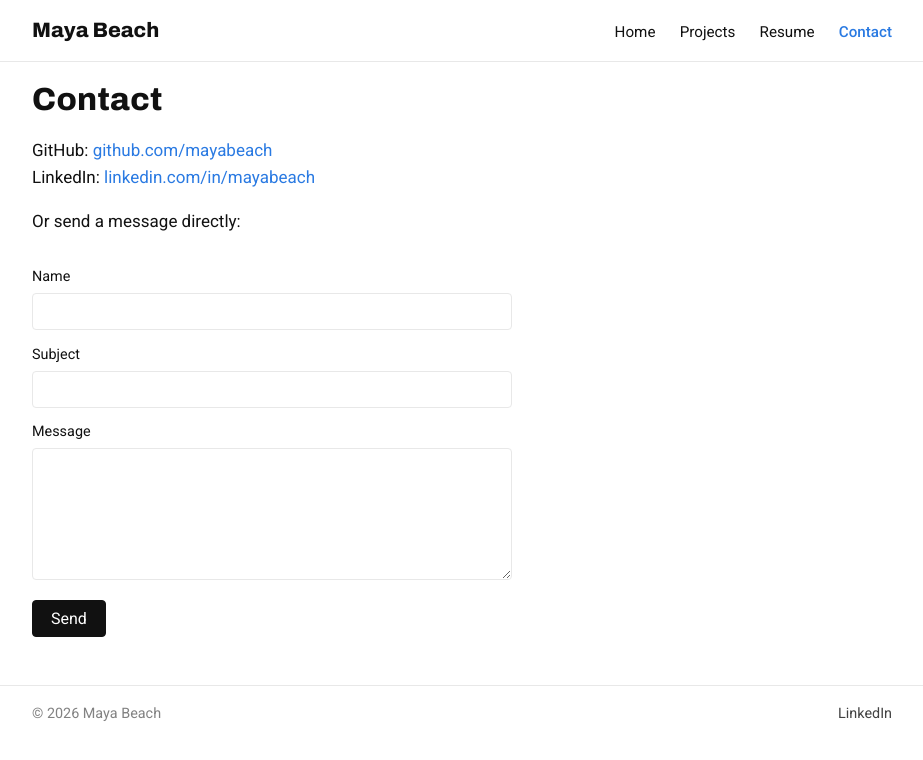
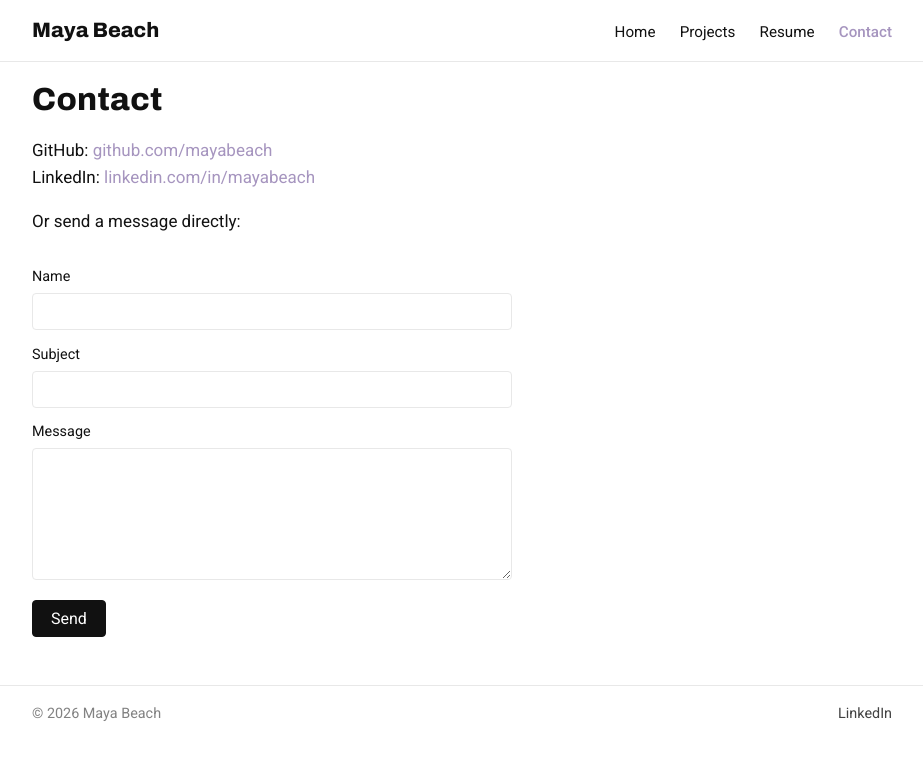
Before and after one commit to mayabeach/portfolio, a Jekyll site: the page built from contact.md, in a window 1280 px wide. Shown: the top 760 px of the page, without its empty margins (178-1101 px from the left). Built offline with Jekyll 4.4.1, drawn with Linux system fonts in a browser that asks for light colours.

Commit message:
Update main.scss

```diff
--- a/assets/css/main.scss
+++ b/assets/css/main.scss
@@ -7,7 +7,7 @@
 :root {
   --text-color: #111111;
   --background-color: #ffffff;
-  --brand-color: #2a7ae2;
+  --brand-color: #a695bf;
   --grey-color: #828282;
   --grey-color-light: #e8e8e8;
   --grey-color-dark: #424242;
```
